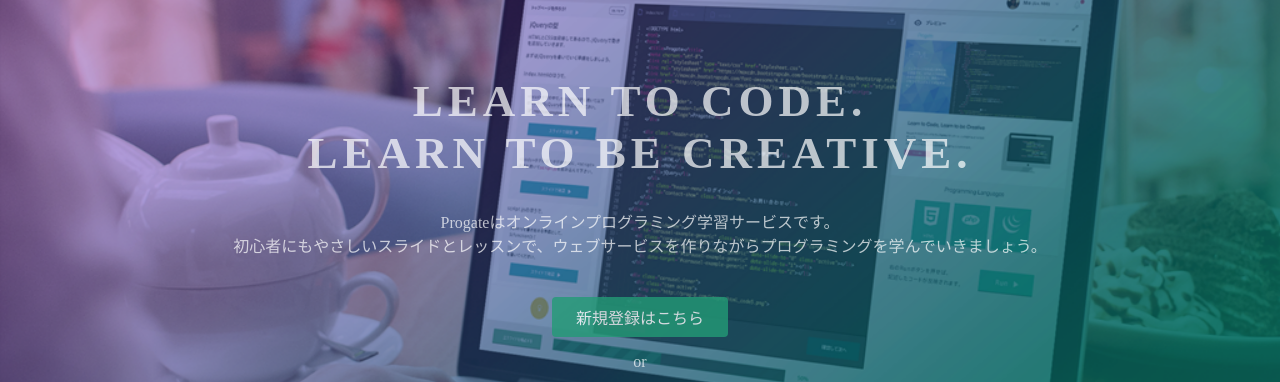
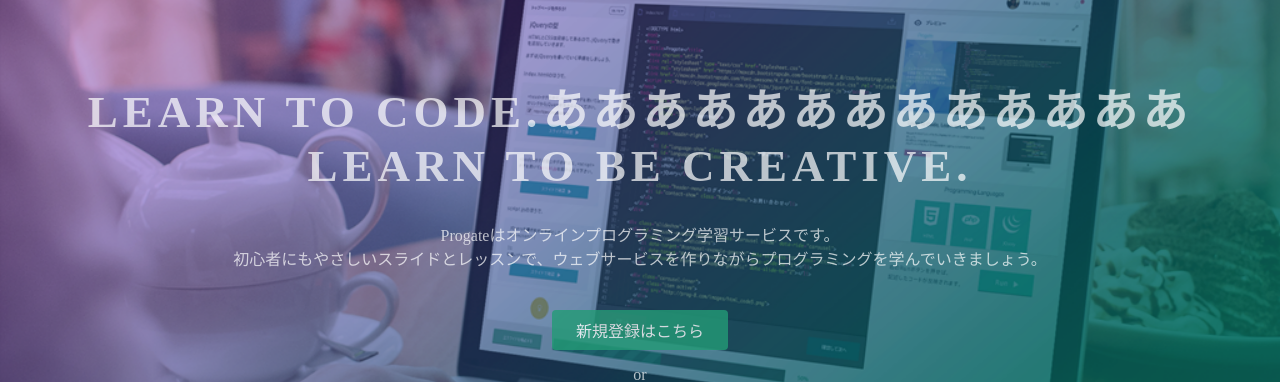
Before and after one commit to toku3tsu/toku3tsu.github.io, a plain HTML site: page index.html in a window 1280 px wide. Shown: the part 135-517 px from the top of the page. Drawn offline with Linux system fonts and the light colour scheme.

Commit message:
Update index.html

```diff
--- a/index.html
+++ b/index.html
@@ -23,7 +23,7 @@
   </header>
   <div class="top-wrapper">
     <div class="container">
-      <h1>LEARN TO CODE.<br>LEARN TO BE CREATIVE.</h1>
+      <h1>LEARN TO CODE.あああああああああああああ<br>LEARN TO BE CREATIVE.</h1>
       <p>Progateはオンラインプログラミング学習サービスです。<br>初心者にもやさしいスライドとレッスンで、ウェブサービスを作りながらプログラミングを学んでいきましょう。</p>
       <div class="btn-wrapper">
         <a href="#" class="btn signup">新規登録はこちら</a>
```
